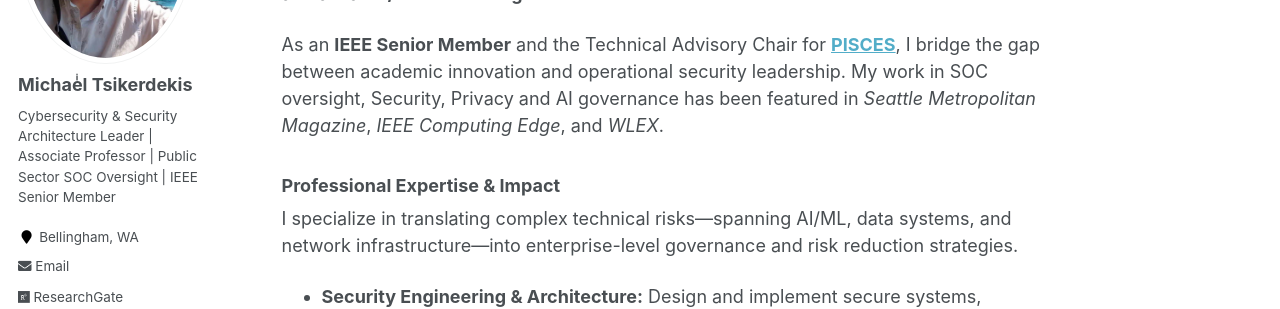
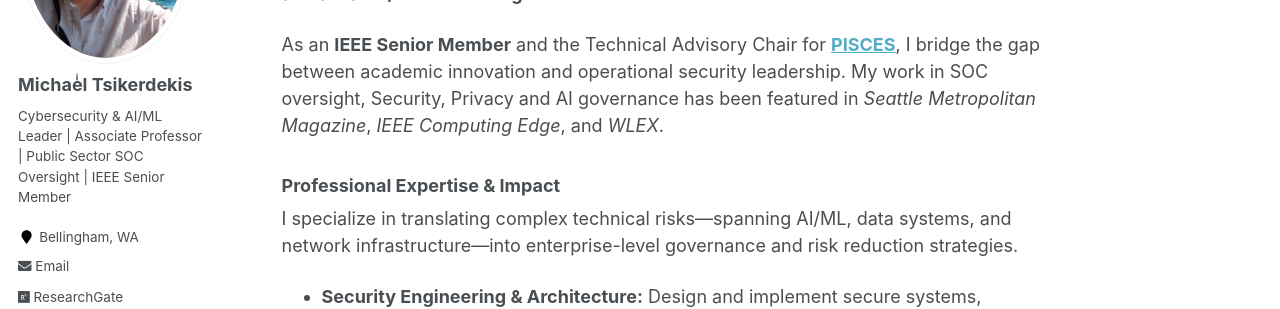
Before and after one commit to tsikerdekis/michael.tsikerdekis.com, a Jekyll site: the page built from _pages/about.md, in a window 1280 px wide. Shown: the part 288-597 px from the top of the page. Built offline with Jekyll 4.4.1, drawn with Linux system fonts in a browser that asks for light colours.

Commit message:
Update bio to include AI/ML expertise

```diff
--- a/_config.yml
+++ b/_config.yml
@@ -81,7 +81,7 @@ analytics:
 author:
   name             : "Michaeͥl Tsikerdekis"
   avatar           : "me-z.jpg"
-  bio              : "Cybersecurity & Security Architecture Leader | Associate Professor | Public Sector SOC Oversight | IEEE Senior Member"
+  bio              : "Cybersecurity & AI/ML Leader | Associate Professor | Public Sector SOC Oversight | IEEE Senior Member"
   location         : "Bellingham, WA"
   linkedin         : "michaeltsikerdekis"
   googlescholar    : "https://scholar.google.com/citations?user=VCDSLMIAAAAJ&hl=en"
```
